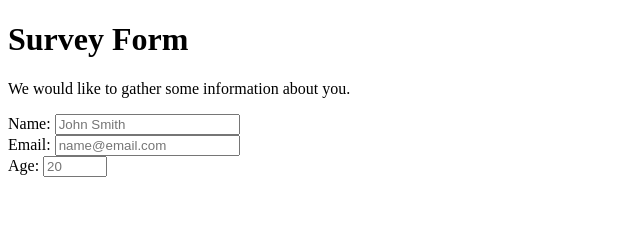
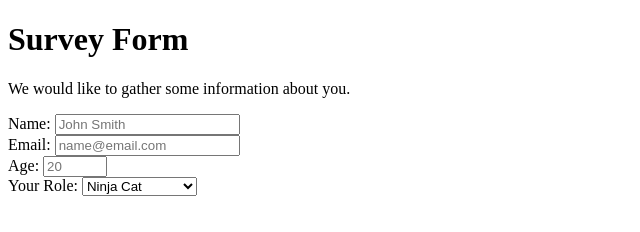
Before and after one commit to vjvasiljev/Survey-Form, a plain HTML site: page index.html in a window 1280 px wide. Shown: the whole page, without its empty margins (0-640 px from the left). Drawn offline with Linux system fonts and the light colour scheme.

Commit message:
Add dropdown list

```diff
--- a/index.html
+++ b/index.html
@@ -27,6 +27,16 @@
                     <label id="number-label" for="number">Age:</label>
                     <input id="number" type="number" min="0" max="150" placeholder="20">
                 </div>
+                <div class="form-field">
+                    <label id="dropdown-label" for="dropdown">Your Role:</label>
+                    <select id="dropdown">
+                        <option value="ninja-cat">Ninja Cat</option>
+                        <option value="kenny">Kenny</option>
+                        <option value="rick">Rick</option>
+                        <option value="morty">Morty</option>
+                        <option value="regular-person">Regular Person</option>
+                    </select>
+                </div>
             </form>
         </main>
     </body>
```
